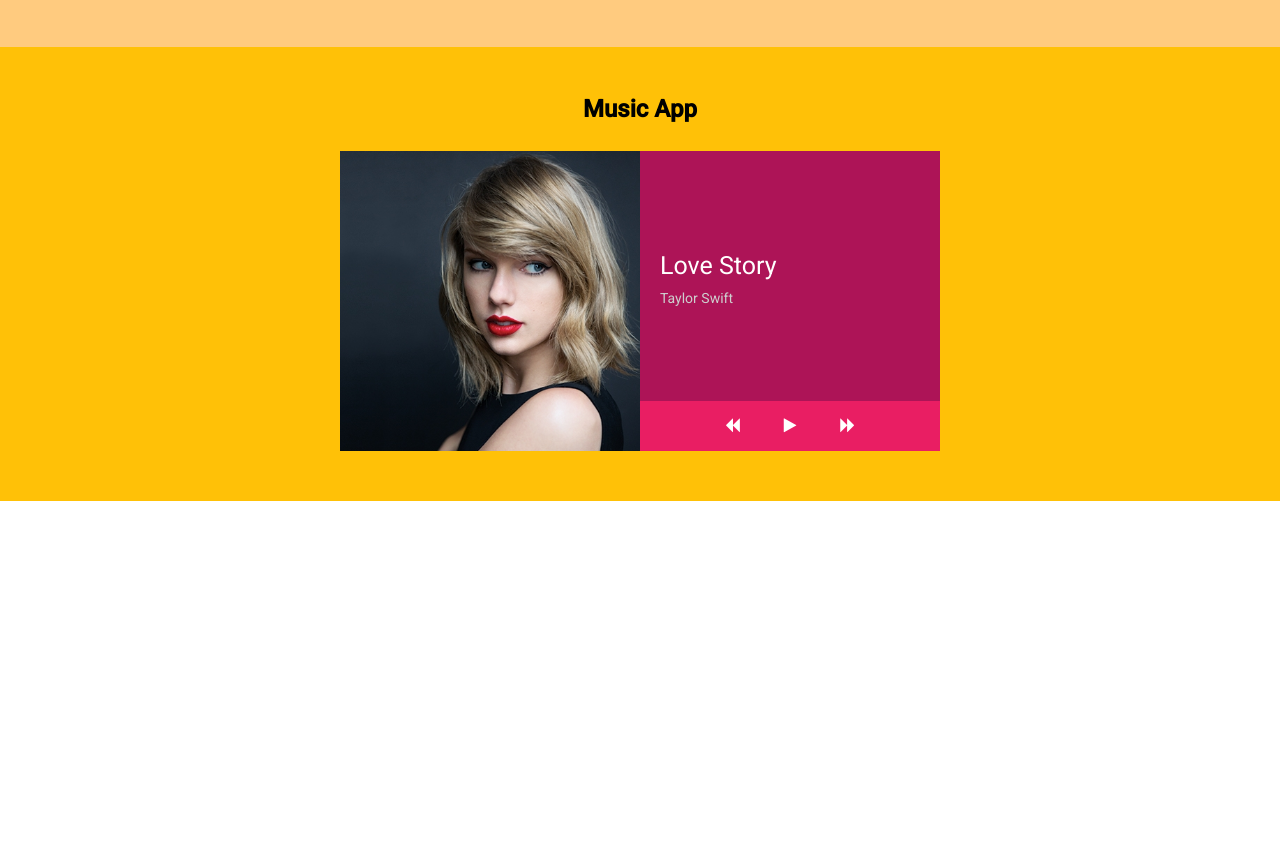
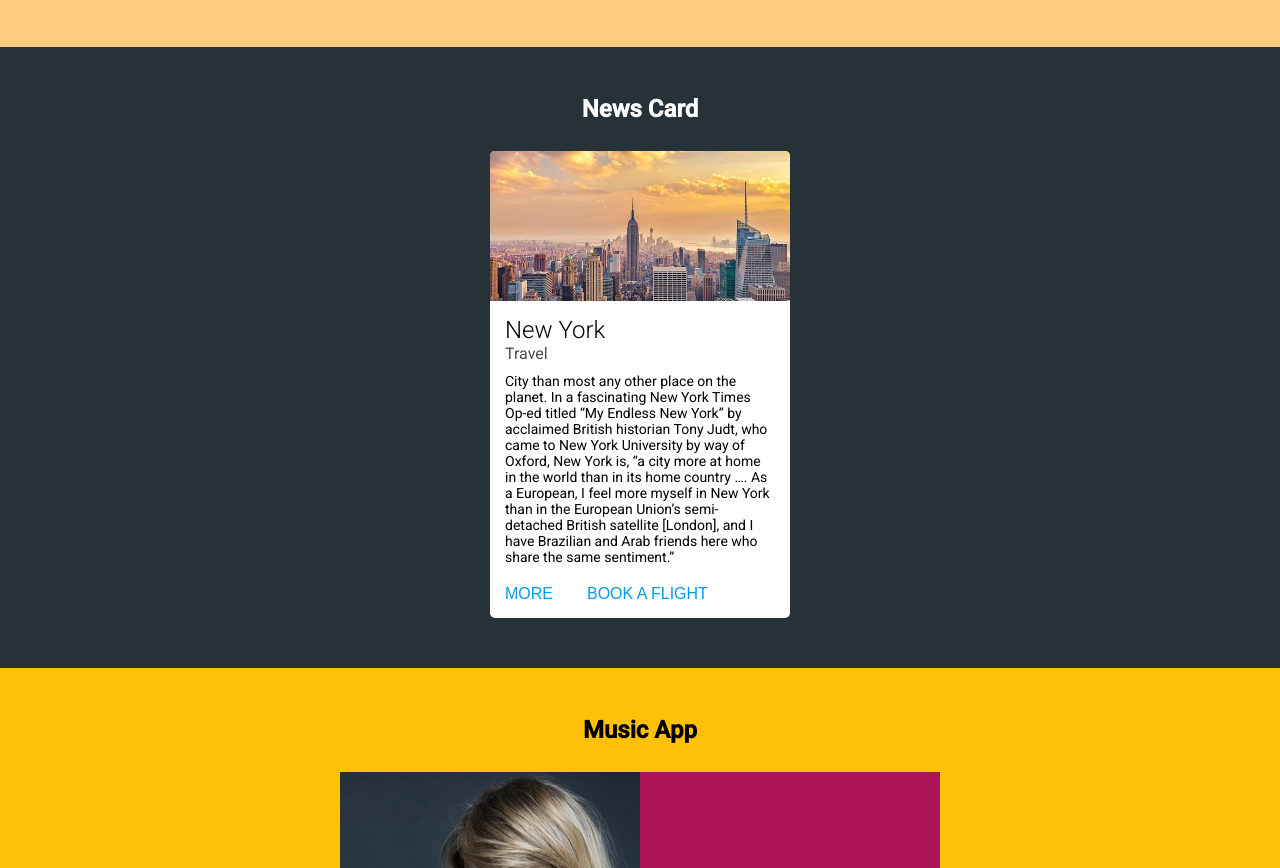
Before and after one commit to sharpvik/my-ui, a plain HTML site: page index.html in a window 1280 px wide. Shown: the part 798-1666 px from the top of the page. Drawn offline with Linux system fonts and the light colour scheme.

Commit message:
news card added

```diff
--- a/index.html
+++ b/index.html
@@ -154,6 +154,37 @@
 
 
 
+    <!-- News Card START -->
+
+    <section class="news_card sectant">
+        <h1 class="section_name">News Card</h1>
+
+        <div class="card">
+            <div></div> <!-- it's the image -->
+
+            <h1>New York</h1>
+            <p class="section">Travel</p>
+
+            <p class="article">
+                City than most any other place on the planet. In a fascinating New York Times Op-ed titled “My Endless New York” by acclaimed British historian Tony Judt, who came to New York University by way of Oxford, New York is, “a city more at home in the world than in its home country …. As a European, I feel more myself in New York than in the European Union’s semi-detached British satellite [London], and I have Brazilian and Arab friends here who share the same sentiment.”
+            </p>
+
+            <a href="http://felp.website/" target="blank"><button>More</button></a>
+            <a href="https://www.skyscanner.com/flights-to/nyca/cheap-flights-to-new-york.html?ksh_id=59de84f1-7bd9-4c74-a8db-566b93f94335&associateID=SEM_GGF_00065_00040&associateid_proc=true" target="blank"><button>Book a Flight</button></a>
+        </div>
+    </section>
+
+    <!-- News Card END -->
+
+
+
+
+
+
+
+
+
+
     <!-- Music App START -->
 
     <section class="music_app sectant">
--- /dev/null
+++ b/sass/news_card.scss
@@ -0,0 +1,54 @@
+.news_card {
+    background-color: #263238;
+
+    .section_name {
+        color: white;
+    }
+
+    .card {
+        background-color: white;
+        width: 300px;
+        margin: auto;
+        @include borrad(5px);
+        overflow: hidden;
+
+        div {
+            background: {
+                image: url(../images/ny.jpg);
+                size: cover;
+                position: 50%;
+            }
+            width: 100%;
+            height: 150px;
+        }
+
+        h1 {
+            margin-top: 15px;
+            font-weight: 300;
+            padding: 0 15px;
+        }
+
+        .section {
+            margin-bottom: 10px;
+            opacity: 0.7;
+            padding: 0 15px;
+        }
+
+        .article {
+            font-size: 14px;
+            margin-bottom: 5px;
+            padding: 0 15px;
+        }
+
+        button {
+            background: transparent;
+            border: none;
+            color: #039BE5;
+            font-size: 16px;
+            font-weight: 500;
+            padding: 15px;
+            cursor: pointer;
+            text-transform: uppercase;
+        }
+    }
+}
--- a/sass/style.scss
+++ b/sass/style.scss
@@ -68,6 +68,7 @@ body {
 
 
 
-@import "music_app";
 @import "weather_widget";
 @import "calendar_widget";
+@import "news_card";
+@import "music_app";
```
Also changed, not shown: css/style.css, images/ny.jpg (added).
